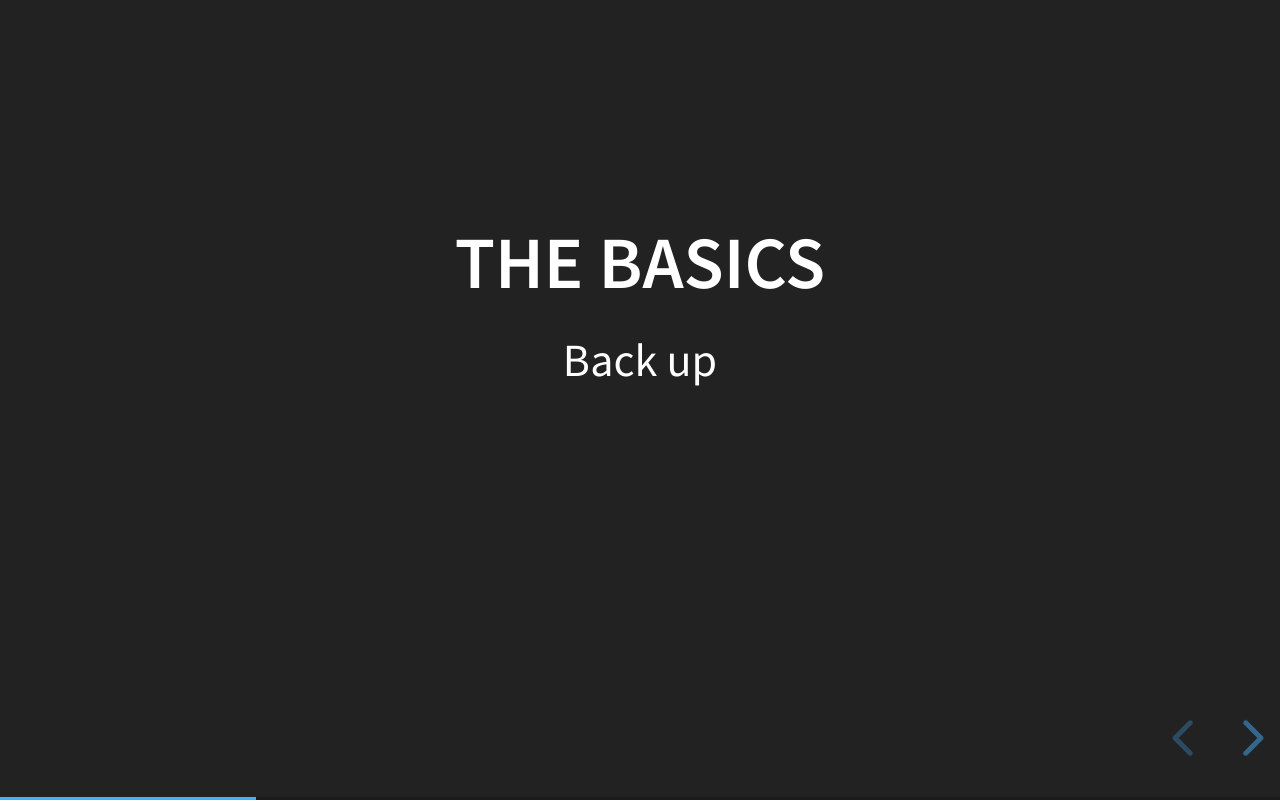
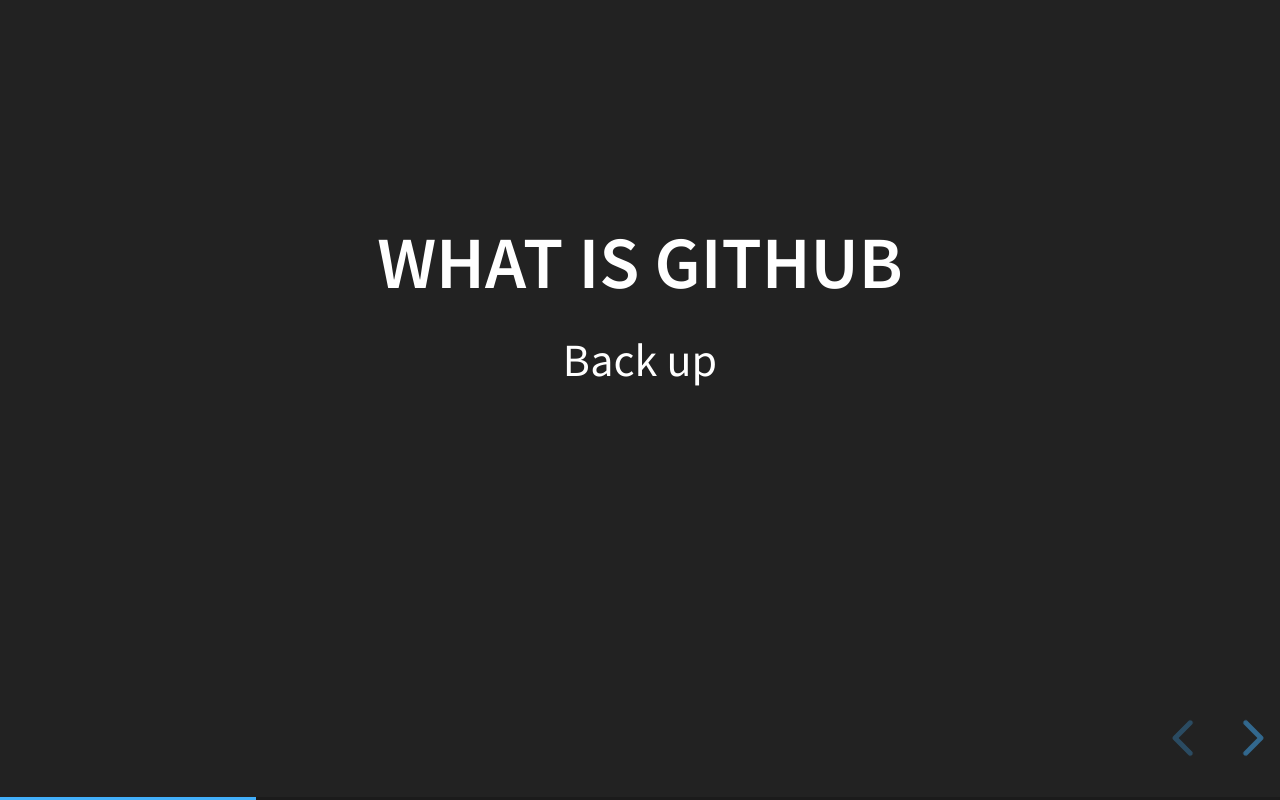
Before and after one commit to sarahbland7/githubMerging, a website: page index.html in a window 1280 px wide. Both pictures are taken after a click on the button "next slide". Drawn offline with Linux system fonts and the light colour scheme.

Commit message:
What is Github added

```diff
--- a/index.html
+++ b/index.html
@@ -35,7 +35,7 @@
 
 				</section>
 					<section>
-						<h2>The Basics</h2>
+						<h2>What is Github</h2>
 						<p>Back up</p>
 						<p class="fragment">Collaborate</p>
 						<p class="fragment">Share</p>
```
